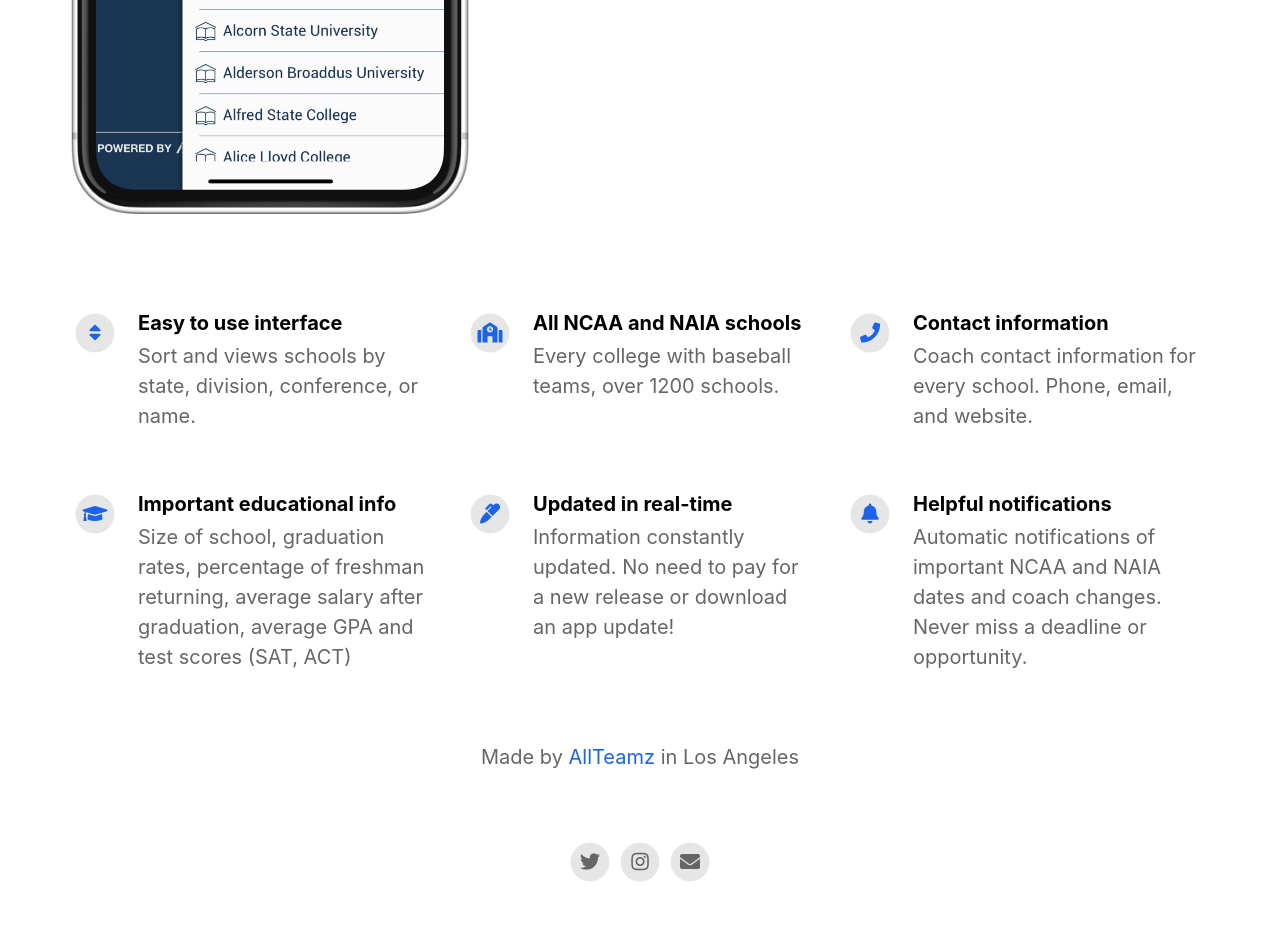
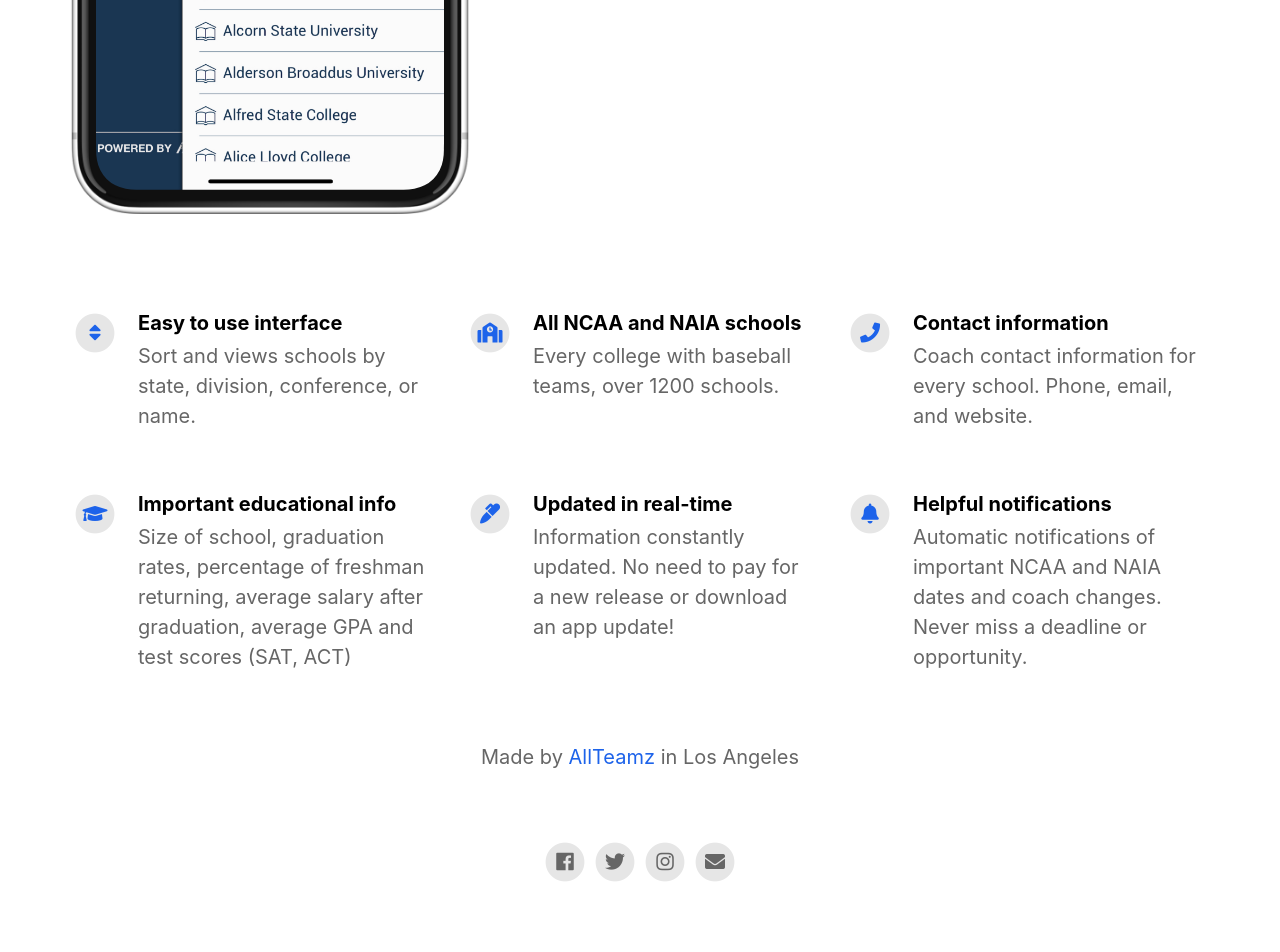
Before and after one commit to AllTeamz/baseball-landing, a Jekyll site: the page built from index.html, in a window 1280 px wide. Shown: the part 771-1723 px from the top of the page. Built offline with Jekyll 4.4.1, drawn with Linux system fonts in a browser that asks for light colours; nearby versions of some CDN libraries.

Commit message:
Update _config.yml

```diff
--- a/_config.yml
+++ b/_config.yml
@@ -25,13 +25,13 @@ your_name                                 : AllTeamz
 your_link                                 : https://allteamz.com
 your_city                                 : Los Angeles
 email_address                             : ryan@allteamz.com
-facebook_username                         :
+facebook_username                         : allteamz
 instagram_username                        : softballbound_app
 twitter_username                          : allteamz
 github_username                           :
 youtube_username                          :
 logo                                      : /assets/bbicon.jpeg
-image                                     : /assets/bbicon.jpeg
+image                                     : assets/bbicon.jpeg
 site_name                                 : Baseball Bound - Recruiting Assistant App for College Baseball
 title                                     : Baseball Bound - Recruiting Assistant App for College Baseball
 description                               : Own the recruiting process by putting every coach in your pocket!
```
